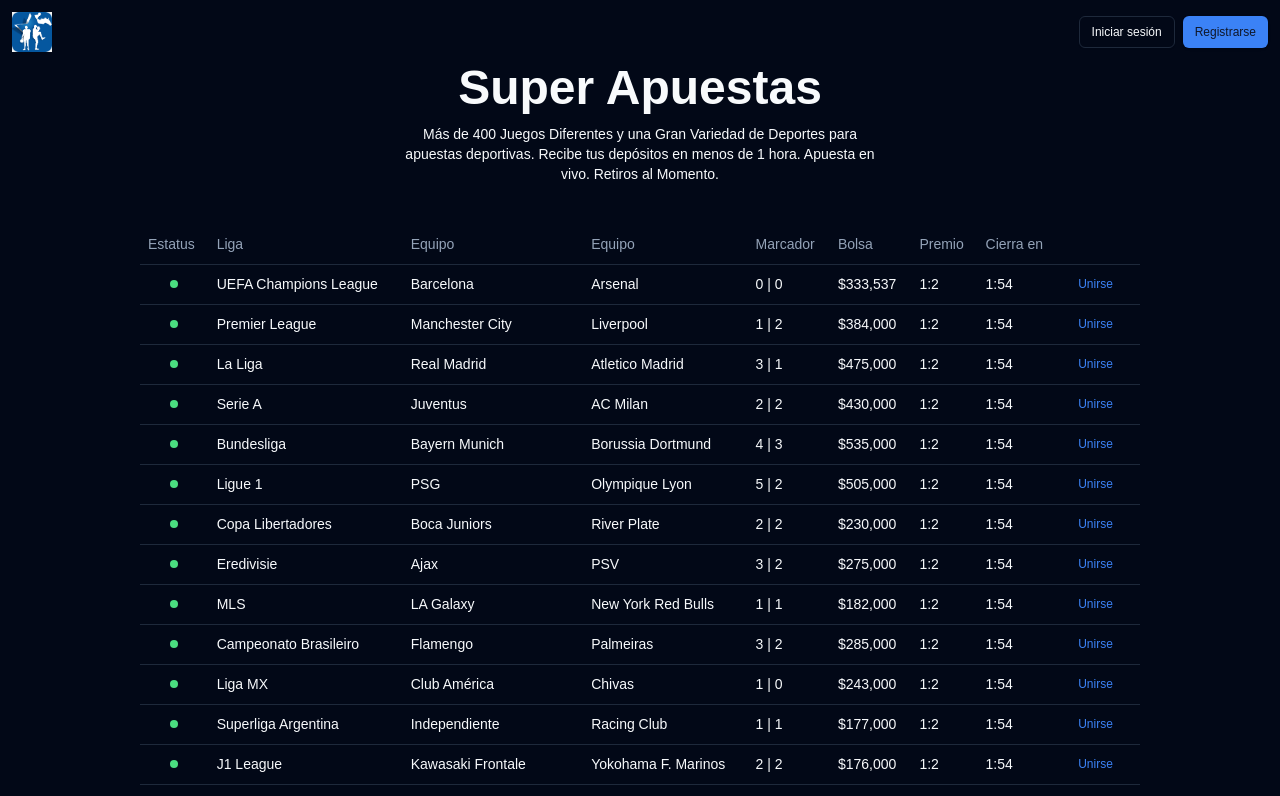
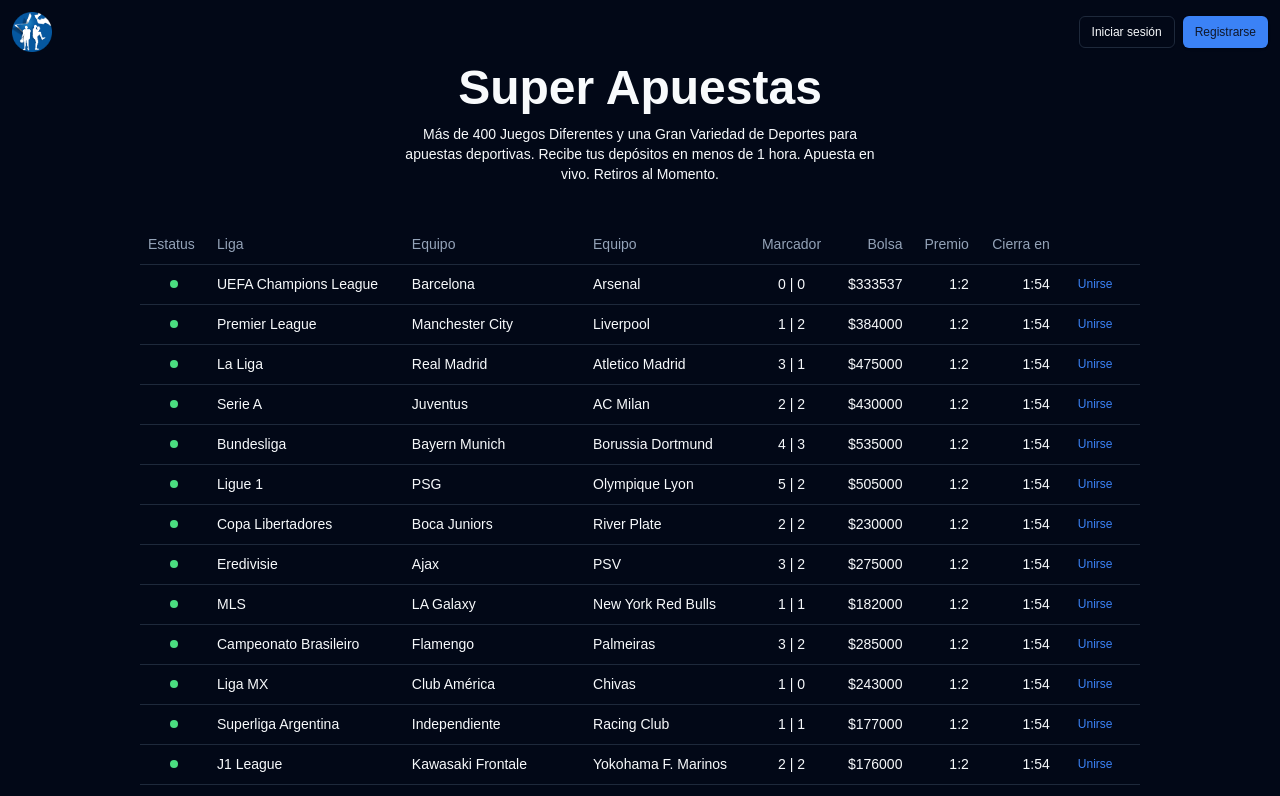
Before and after one commit to No-Country-simulation/c21-02-ft-java-react, a Next.js app in the folder frontend/: page / in a window 1280 px wide. Shown: the top 796 px of the page. Built offline with nearby package versions, Linux system fonts and the light colour scheme.

Commit message:
fix logos

```diff
--- a/frontend/components/table-bets/table-bets.tsx
+++ b/frontend/components/table-bets/table-bets.tsx
@@ -40,10 +40,10 @@
           <TableHead>Liga</TableHead>
           <TableHead>Equipo</TableHead>
           <TableHead>Equipo</TableHead>
-          <TableHead>Marcador</TableHead>
-          <TableHead>Bolsa</TableHead>
-          <TableHead>Premio</TableHead>
-          <TableHead>Cierra en</TableHead>
+          <TableHead className="text-center">Marcador</TableHead>
+          <TableHead className="text-end">Bolsa</TableHead>
+          <TableHead className="text-end">Premio</TableHead>
+          <TableHead className="text-end">Cierra en</TableHead>
           <TableHead></TableHead>
         </TableRow>
       </TableHeader>
@@ -56,14 +56,14 @@
             <TableCell>{bet.league}</TableCell>
             <TableCell>{bet.team1.name}</TableCell>
             <TableCell>{bet.team2.name}</TableCell>
-            <TableCell>
+            <TableCell className="text-center">
               {bet.team1.goals} | {bet.team2.goals}
             </TableCell>
-            <TableCell>
-              ${(bet.team1.bid + bet.team2.bid).toLocaleString()}
+            <TableCell className="text-end">
+              ${bet.team1.bid + bet.team2.bid}
             </TableCell>
-            <TableCell>{"1:2"}</TableCell>
-            <TableCell>{formatTime(timeLeft)}</TableCell>
+            <TableCell className="text-end">{"1:2"}</TableCell>
+            <TableCell className="text-end">{formatTime(timeLeft)}</TableCell>
             <TableHead>
               <Button size={"sm"} variant={"link"}>
                 Unirse
```
Also changed, not shown: frontend/public/logo.png, 1 other file (tests, documents, lock files or other folders).
